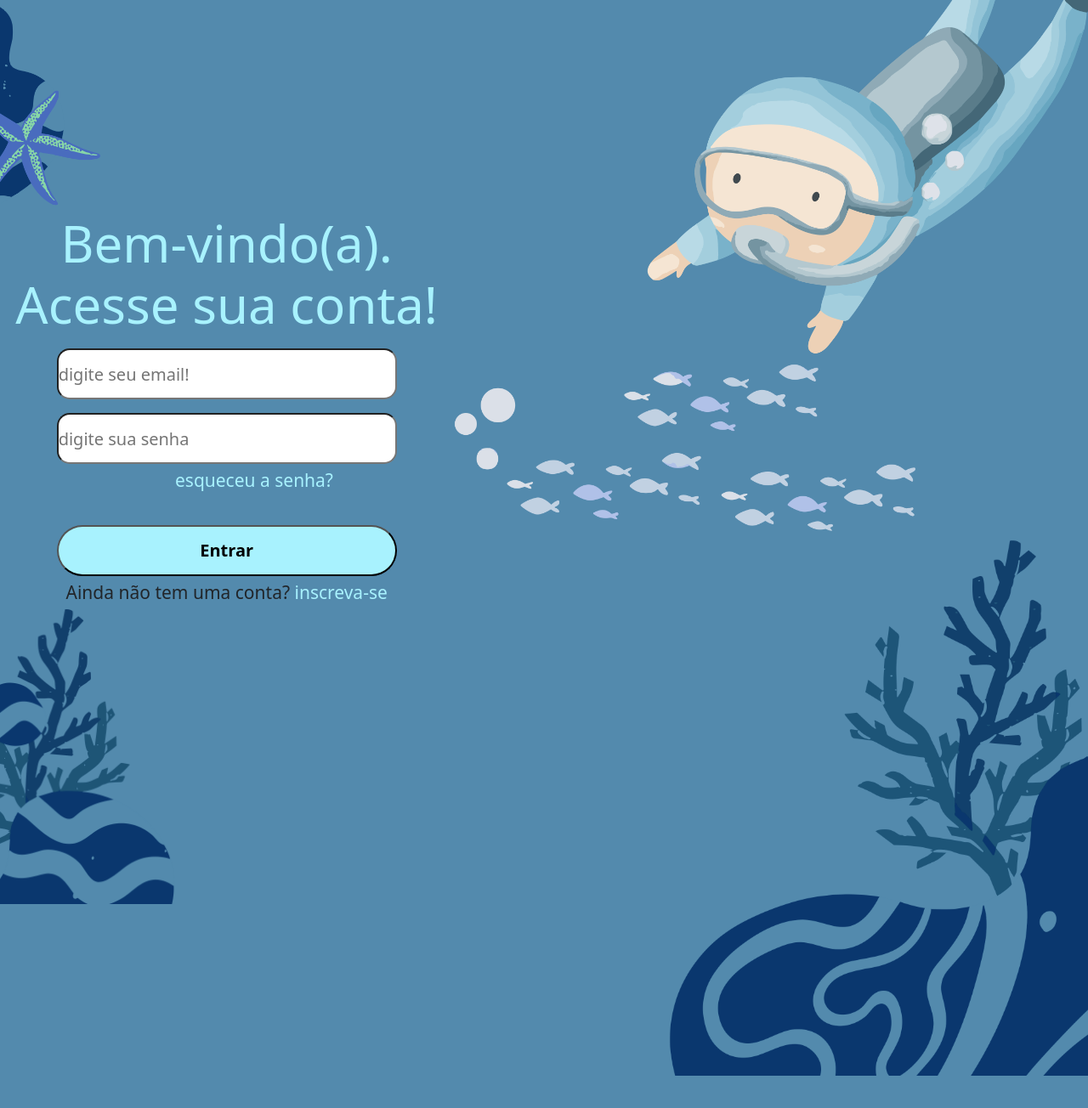
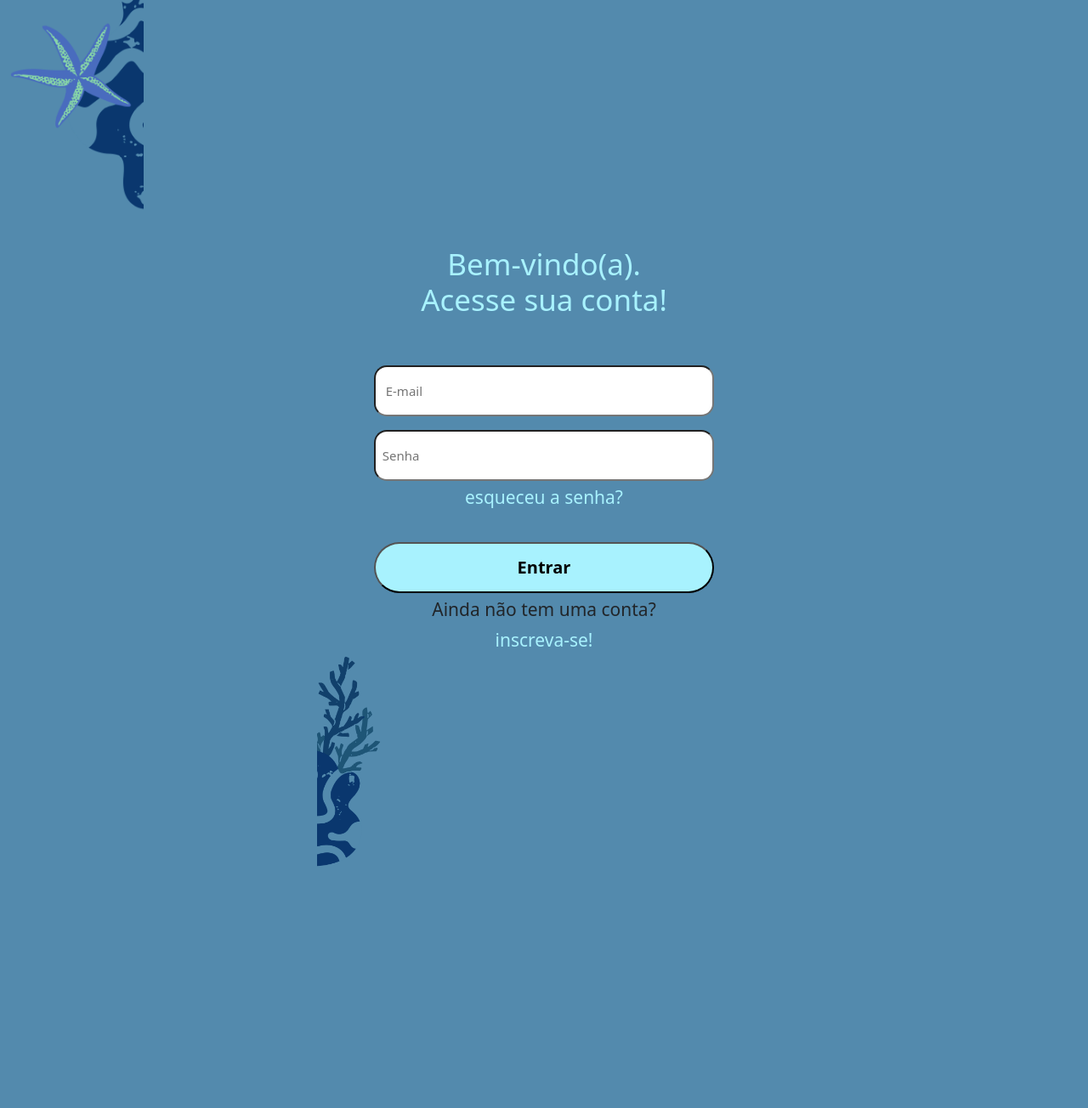
Before and after one commit to Isaalexandrr/DuMar, a React (Create React App) app: page /Login in a window 1280 px wide. Shown: the top 1304 px of the page at 85% size. After the commit the page ends 1020 px from the top, so only its background shows below. Built offline with nearby package versions, Linux system fonts and the light colour scheme.

Commit message:
commit home.jsx

```diff
--- a/src/components/Home.jsx
+++ b/src/components/Home.jsx
@@ -251,13 +251,35 @@ function Home() {
 
             </div>
 
-            <section>
 
-            </section>
+            <div class ="container-fluid  bg-white">
+                <section>
+                <h2>
+                O que é “DuMar”?
+                <br />
+                <p>
+                “DuMar” é um E-commerce (comércio eletrônico) que oferece serviços de compra e venda de peixes e frutos do mar.
+                </p>
+                </h2>
+                <h2>
+                Propósito e missão:
+                <br />
+                    <p>
+                    No DuMar, nossa missão é oferecer peixes frescos diretamente de pescadores locais,  contribuindo para a saúde dos consumidores e
+                     preservando os oceanos. Ao escolher o DuMar, você apoia práticas pesqueiras sustentáveis, ajuda na renda dos pescadores e
+                     faz parte de uma comunidade comprometida com um futuro mais saudável e consciente.
+                     Junte-se a nós no DuMar - onde cada compra conta para uma vida melhor e um planeta mais preservado.
+                    </p>
+                </h2>
+                </section>
+                </div>
+
         </main>
 
+
+
         <footer>
-        <h1>Contatos</h1>
+        <h2>Nossa Equipe</h2>
 
       <div class="container text-center">
     <div class="row align-items-end">
--- a/src/components/Login.jsx
+++ b/src/components/Login.jsx
@@ -1,51 +1,51 @@
 import React from "react";
 import "bootstrap/dist/css/bootstrap.min.css";
 import styles from './login.module.css';
-import ondaestrela from "./imagens/onda-estrela.png";
-import ondaalga2 from "./imagens/onda-alga-2.png";
-import mergulhador from "./imagens/mergulhador.png";
-import peixebolha from "./imagens/cardume-bolha-pequeno.png";
-import ondaalga3 from "./imagens/onda-alga-3.png";
+import ondacoral from "./imagens/onda-coral.png"
+import ondaestrela3 from "./imagens/onda-estrela-3.png";
+
+
 
 function Login() {
   return (
     <div className={styles.container} class="container-fluid">
-      <div class="row">
-        <div class="col w-xs-100 w-sm-100 w-md-100 col-lg-5 col-xl-5 col-xxl-5 m-0 p-0">
-          <img src={ondaestrela} className={styles.ondastar} alt="" />
-          <div class="text-center">
+       <img src={ondaestrela3} className= {styles.ondaestrela3} alt="" />
+      <div class="row justify-content-center">
+        <div class="col w-xs-100 w-sm-100 w-md-100 col-lg-5 col-xl-5 col-xxl-5 m-0 p-0 ">
+          <div class="text-center justify-content-center">
             <h1 className={styles.welcome}>
               Bem-vindo(a).
               <br /> Acesse sua conta!
             </h1>
             <form action="">
-              <div class="form-group m-3">
-                <input className={styles.email} type="email" placeholder="digite seu email!" />
+              <div class="form-group m-3 justify-content-center">
+                <input className={styles.email} type="email" placeholder=  "   E-mail " />
               </div>
-              <div class="form-group m-3">
-                <input className={styles.senha} type="passowrd" name="" id="" placeholder="digite sua senha"/>
-                <div className="text-end w-75 fs-4">
+              <div class="form-group m-3 justify-content-center">
+                <input className={styles.senha} type="passowrd" name="" id="" placeholder=  "  Senha "/>
+                <div className="text-end-center w-80 fs-4">
                 <small>
-                  <a href="">esqueceu a senha?</a>
+                  <a href="">   esqueceu a senha?  </a>
                 </small>
                 </div>
               </div>
               <input type="button" className={styles.entrar} value="Entrar"/>
               <br />
-              <div className="fs-4">
+              <div class="fs-4">
               <small>
-                Ainda não tem uma conta? <a href="">inscreva-se</a>
+                Ainda não tem uma conta?
+                <br />
+                < a href=""> inscreva-se! </a>
               </small>
               </div>
             </form>
-          </div>
-          <img className={styles.ondaalga2} src={ondaalga2} alt="" />
-        </div>
-        <div class="col-7 d-none d-lg-block d-xl-block d-xxl-block m-0 p-0">
-          <img src={mergulhador} className={styles.mergulhador} alt="" />
-          <img src={peixebolha} className={styles.peixebolha} alt="" />
-          <img src={ondaalga3} className={styles.ondaalga3} alt="" />
-        </div>
+            </div>
+            <div class="col-1">
+              <img src={ondacoral} className= {styles.ondacoral} alt="" />
+
+
+            </div>
+            </div>
       </div>
     </div>
   );
--- a/src/components/home.module.css
+++ b/src/components/home.module.css
@@ -181,14 +181,25 @@ background-color: #538AAD;
     padding: 0;
     box-sizing: border-box;
 }
+
+.container h2{
+    color: #0A376E;
+    font-size: 16px;
+    font-family: open Sans;
+}
+.container p{
+    font-size: 14px;
+    font-family: open Sans;
+    color: black;
+}
 footer{
-    background-color: #0A376E;
+    background-color: white;
     height: auto;
     width: 100vw;
     font-family: Open Sans;
     font-size: 13px;
     padding-top: 70px;
-    color: white;
+    color: black;
 }
 footer h1{
 
@@ -199,6 +210,7 @@ footer h1{
 }
 footer h2{
     font-size: 18px;
+    color: #0A376E;
 }
 
 
--- a/src/components/login.module.css
+++ b/src/components/login.module.css
@@ -1,40 +1,34 @@
 .container {
     background-color: #538aad;
 }
-.ondastar {
+.ondaestrela3{
+    justify-content: right;
     height: 250px;
-    margin: 0;
-    padding: 0;
+    width: auto;
 }
+.ondacoral{
+    justify-content: left;
+    height: 250px;
+    width: auto
+}
+
 .welcome {
     color: #a8f2fe;
-    font-size: 60px;
+    font-size: 35px;
+    padding:40px;
     font-family: system-ui, -apple-system, BlinkMacSystemFont, 'Segoe UI', Roboto, Oxygen, Ubuntu, Cantarell, 'Open Sans', 'Helvetica Neue', sans-serif;
 }
-.mergulhador {
-    height: 10%;
-    float: right;
-    margin: 0;
-    padding: 0;
-}
-.ondaalga2 {
-    height: 350px;
-}
-.peixebolha {
-    height: 5%;
-}
-.ondaalga3 {
-    height: 15%;
-    float: right;
-    padding: 0;
-}
+
+
 .email, .senha {
+    justify-content: center;
     width: 400px;
     height: 60px;
     border-radius: 15px;
-    font-size: 20px;
+    font-size: 15px;
 }
 .entrar {
+    justify-content: center;
     width: 400px;
     height: 60px;
     background-color: #a8f2fe;
@@ -44,6 +38,7 @@
     margin-top: 20px;
 }
 small a {
+    justify-content:center;
     color: #a8f2fe;
     text-decoration: none;
 }
@@ -97,9 +92,7 @@ small a {
     .welcome {
         font-size: 40px;
     }
-    .ondaalga2 {
-        margin-top: 30%;
-    }
+
 }
 
 @media screen and (min-width: 992px) and (max-width: 1199px) {
```
